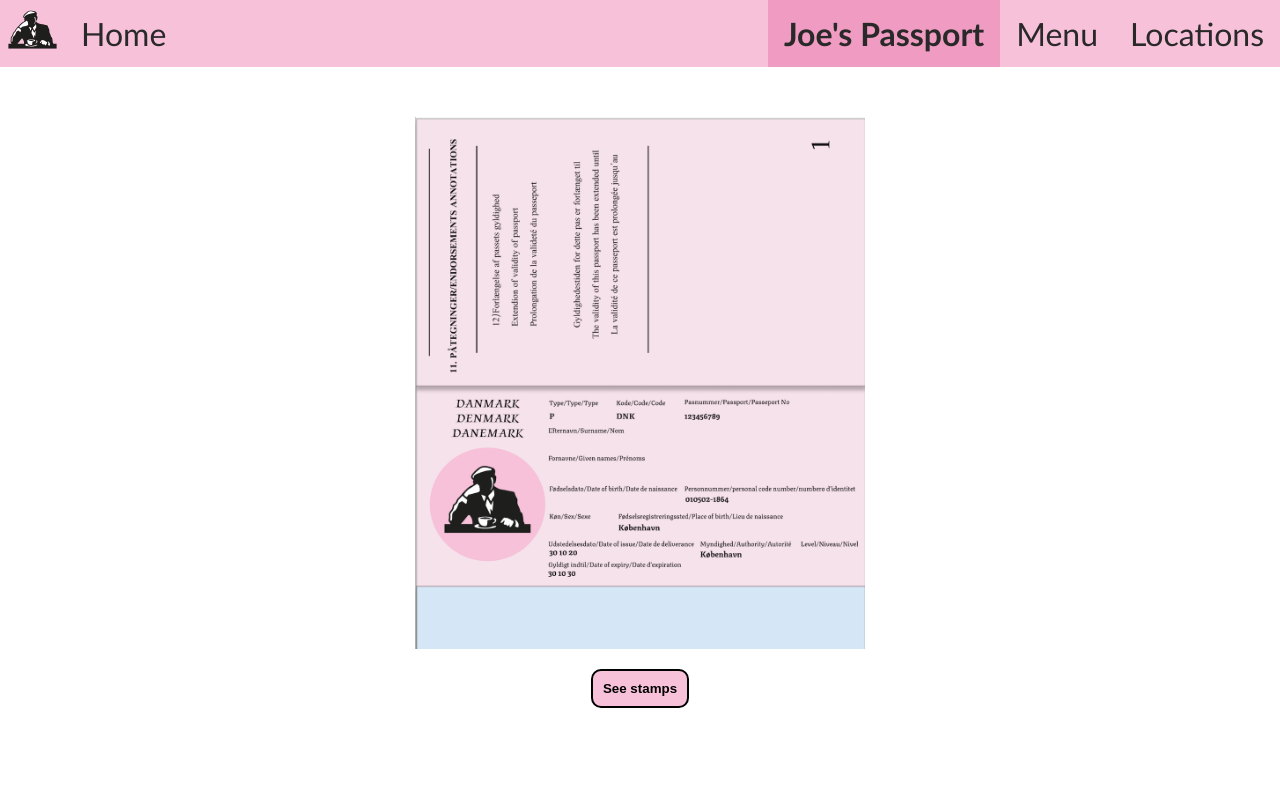
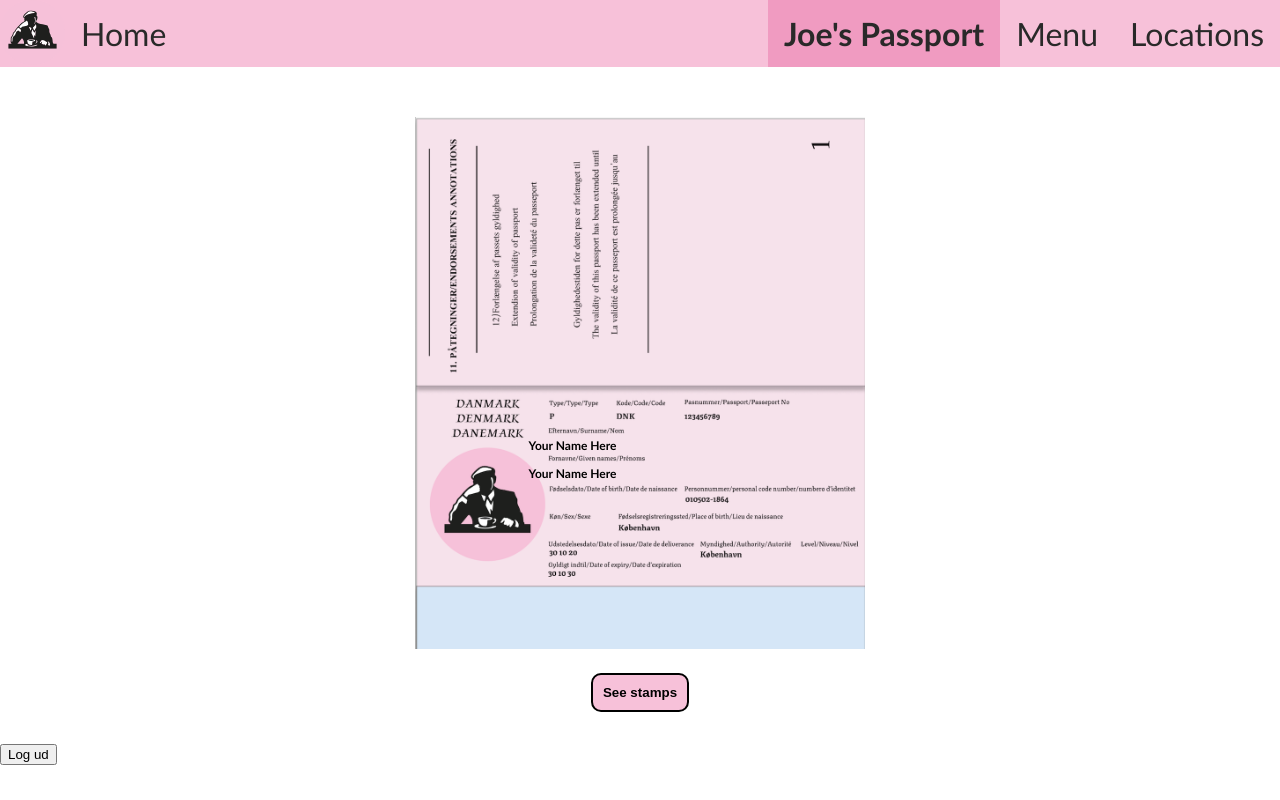
Before and after one commit to lineafif/joe-eksamen, a website: page public/joePassport.html in a window 1280 px wide. Drawn offline with Linux system fonts and the light colour scheme; files that its build step writes are made by us from their sources; no server answers; files whose address does not match are found by name.

Commit message:
usersession på tværs af sider og logout knap

```diff
--- a/public/joePassport.html
+++ b/public/joePassport.html
@@ -4,6 +4,8 @@
     <meta charset="UTF-8">
     <meta name="viewport" content="width=device-width, initial-scale=1.0">
     <link rel="stylesheet" href="./static/styles/joePassport.css">
+    <link rel="stylesheet" href="./static/styles/joePassport.css">
+    <script type="module" src="/static/scripts/dashboard.js" defer></script>
     <title>Joe's Passport</title>
 </head>
 
@@ -17,10 +19,36 @@
 
   </ul>
   <div class="center">
+    <script type="module">
+      import { getAuth, onAuthStateChanged } from "https://www.gstatic.com/firebasejs/10.5.0/firebase-auth.js";
+
+      const auth = getAuth();
+
+      onAuthStateChanged(auth, (user) => {
+        if (user) {
+          // Extract first name from displayName or default to 'Guest'
+          const firstName = user.displayName?.split(" ")[0] || "Guest";
+
+          // Update the name placeholder on the passport
+          document.getElementById("user-name-placeholder").textContent = firstName;
+        } else {
+          // Redirect to login if no user is logged in
+          window.location.href = "/";
+        }
+      });
+    </script>
+    <div class="passport-container">
     <img src="./static/img/passportLogo.png" alt="Passport Logo" class="passport-logo"> <!-- Tilføjet billede af passet -->
+    <div class="user-first-name" id="user-first-name">Your Name Here</div>
+    <div class="user-last-name" id="user-last-name">Your Name Here</div>
+  </div>
     <button onclick="window.location.href='/joeStamps'">See stamps</button>
     <p id="response"></p>
   </div>
+  <button id="logout-button">Log ud</button>
+  <script type="module" src="./static/scripts/logout.js" defer></script>
+
+
 </body>
 
 </html>
--- a/public/styles/joePassport.css
+++ b/public/styles/joePassport.css
@@ -120,3 +120,44 @@ body {
     font-weight: bold;
     color: #303030;
   }
+
+  .passport-container {
+    position: relative;
+    display: inline-block;
+  }
+
+  .passport-logo {
+    width: 450px;
+    height: auto;
+
+
+  }
+
+  .user-first-name {
+    position: absolute;
+    top: 64%; /* Adjust as needed to fit your design */
+    left: 35%; /* Center horizontally */
+    transform: translate(-50%, -50%);
+    font-size: 12px; /* Adjust font size for readability */
+    font-family: 'Calibri', sans-serif;
+    color: #000; /* Black text color */
+    font-weight: bold;
+    padding: 5px 10px;
+    border-radius: 5px;
+    text-align: center;
+    z-index: 1; /* Ensure it appears on top of the image */
+  }
+  .user-last-name {
+    position: absolute;
+    top: 59%; /* Adjust as needed to fit your design */
+    left: 35%; /* Center horizontally */
+    transform: translate(-50%, -50%);
+    font-size: 12px; /* Adjust font size for readability */
+    font-family: 'Calibri', sans-serif;
+    color: #000; /* Black text color */
+    font-weight: bold;
+    padding: 5px 10px;
+    border-radius: 5px;
+    text-align: center;
+    z-index: 1; /* Ensure it appears on top of the image */
+  }
```
Also changed, not shown: public/scripts/dashboard.js (added, +64 -0 lines), public/scripts/logOut.js (added, +15 -0 lines), public/scripts/signUp.js (line endings or trailing spaces), 1 other file.
